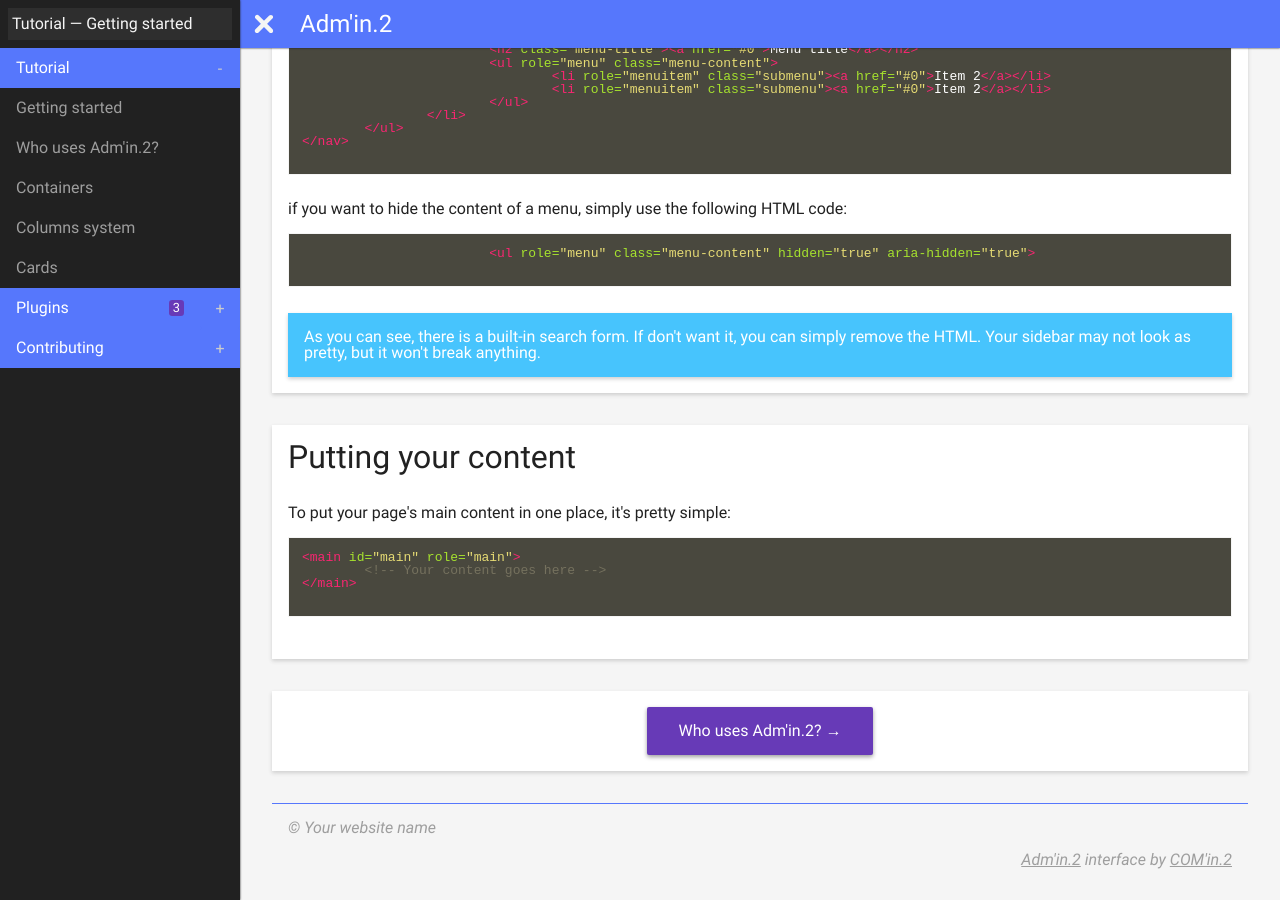
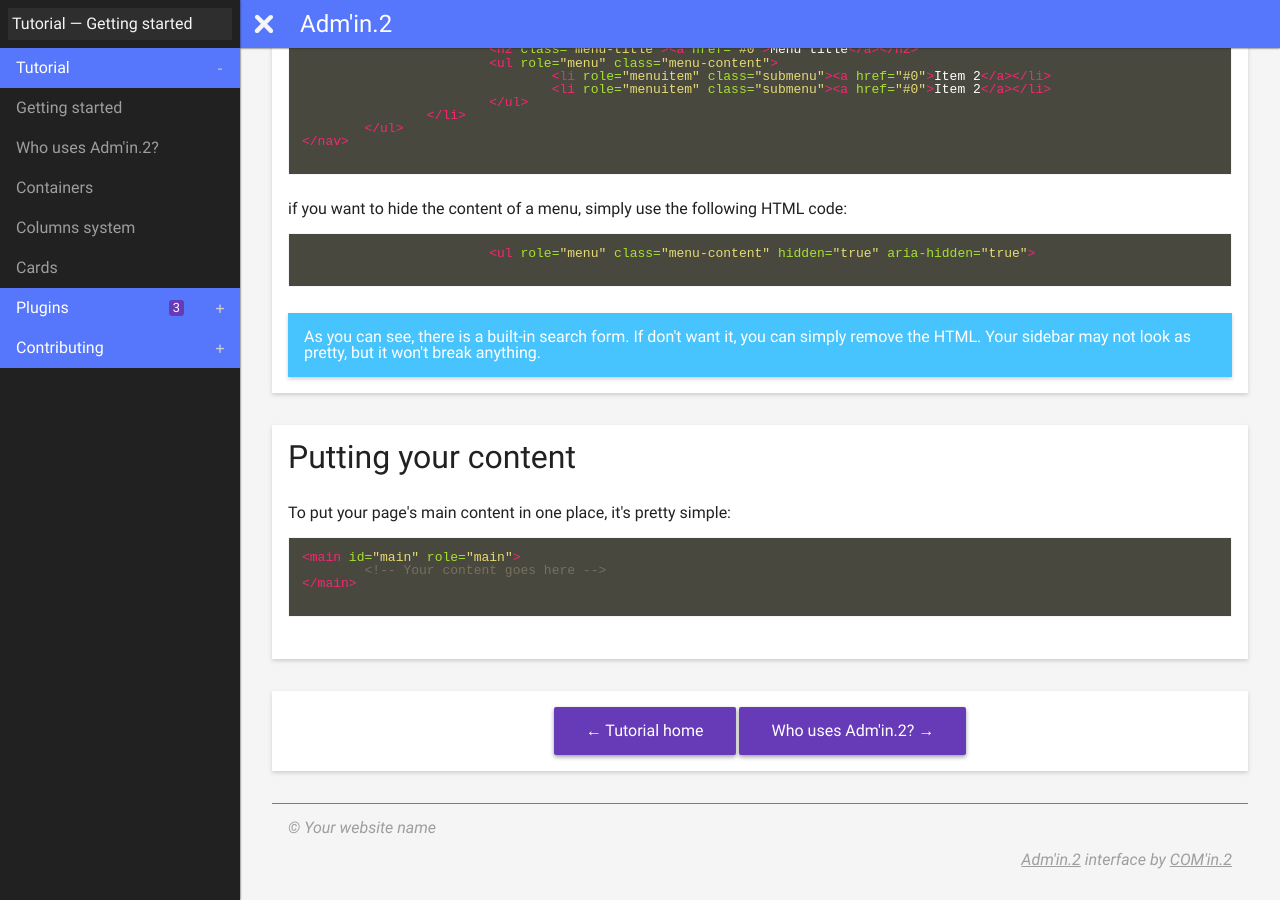
Before and after one commit to comin2/Adm-in.2, a Jekyll site: the page built from tutorial/getting-started.html, in a window 1280 px wide and 900 px high, scrolled down 1569 px. Built offline with Jekyll 4.4.1, drawn with Linux system fonts in a browser that asks for light colours.

```diff
--- a/tutorial/index.html
+++ b/tutorial/getting-started.html
@@ -129,6 +129,7 @@ title: Tutorial — Getting started
 <div class="container row">
 	<div class="card">
 		<nav class="card-content pagination-block">
+			<a href="{{ site.baseurl }}/tutorial/" rel="prev" class="button button-xl">← Tutorial home</a>
 			<a href="{{ site.baseurl }}/tutorial/users.html" rel="next" class="button button-xl">Who uses Adm'in.2? →</a>
 		</nav>
 	</div>
--- a/tutorial/users.html
+++ b/tutorial/users.html
@@ -45,7 +45,7 @@ title: Users
 <div class="container row">
 	<div class="card">
 		<p class="card-content pagination-block">
-			<a href="{{ site.baseurl }}/tutorial/index.html" rel="prev" class="button button-xl">← Getting started</a>
+			<a href="{{ site.baseurl }}/tutorial/getting-started.html" rel="prev" class="button button-xl">← Getting started</a>
 			<a href="{{ site.baseurl }}/tutorial/containers.html" rel="next" class="button button-xl">Containers →</a>
 		</p>
 	</div>
```
